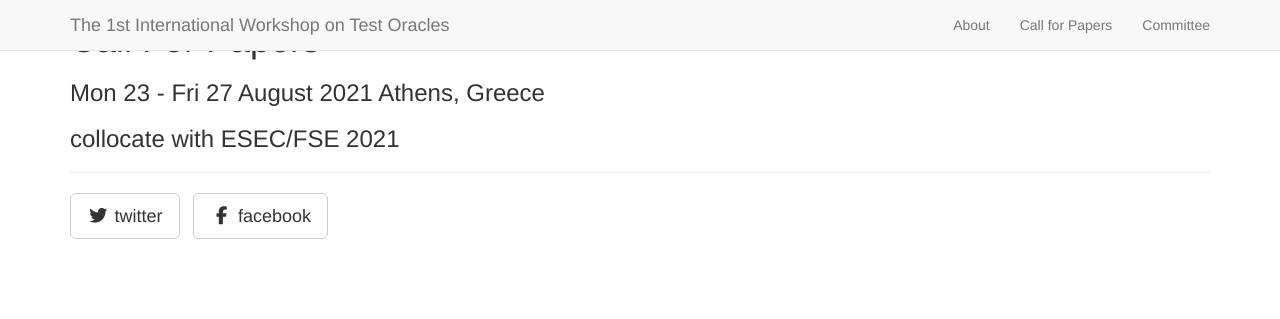
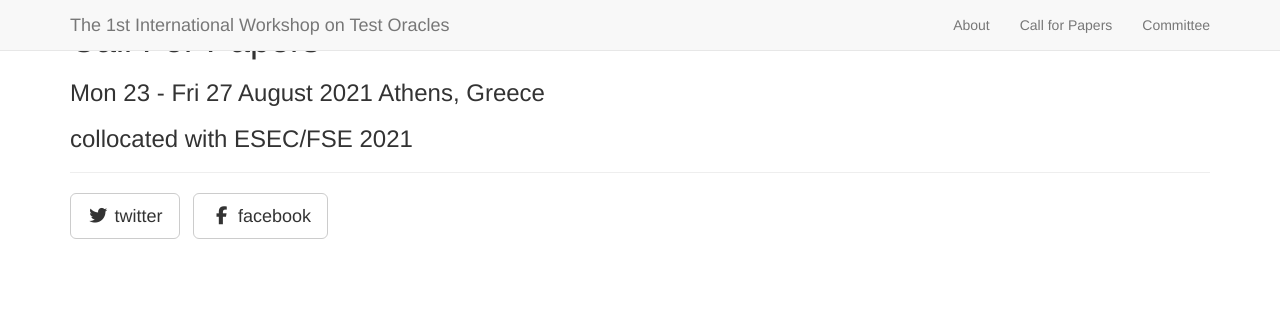
Before and after one commit to IWTO-workshop/IWTO-workshop.github.io, a Jekyll site: the page built from _posts/2014-09-21-services-1.markdown, in a window 1280 px wide and 900 px high. Shown: the top 319 px of the window. Built offline with Jekyll 4.4.1, drawn with Linux system fonts in a browser that asks for light colours; nearby versions of some CDN libraries; library files that are not in the unit come from our copies.

Commit message:
Update header.html

```diff
--- a/_includes/header.html
+++ b/_includes/header.html
@@ -42,7 +42,7 @@
 						<h1>{{ page.title }}</h1>
 						<h3>{{ page.subTitle }}</h3>
                         <h3>Mon 23 - Fri 27 August 2021 Athens, Greece</h3>
-                        <h3>collocate with ESEC/FSE 2021</h3>
+                        <h3>collocated with ESEC/FSE 2021</h3>
 						<hr class="intro-divider">
 						<ul class="list-inline intro-social-buttons">
 							{% for social in site.social %}
```
